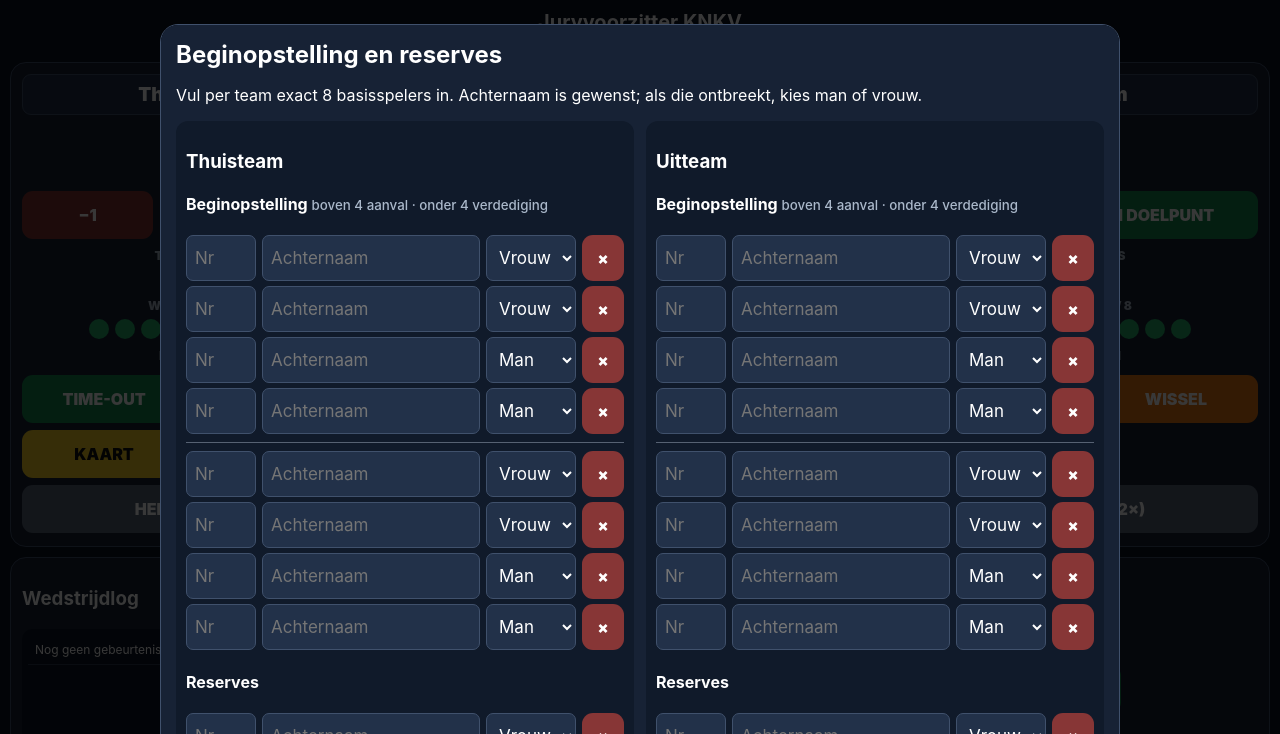
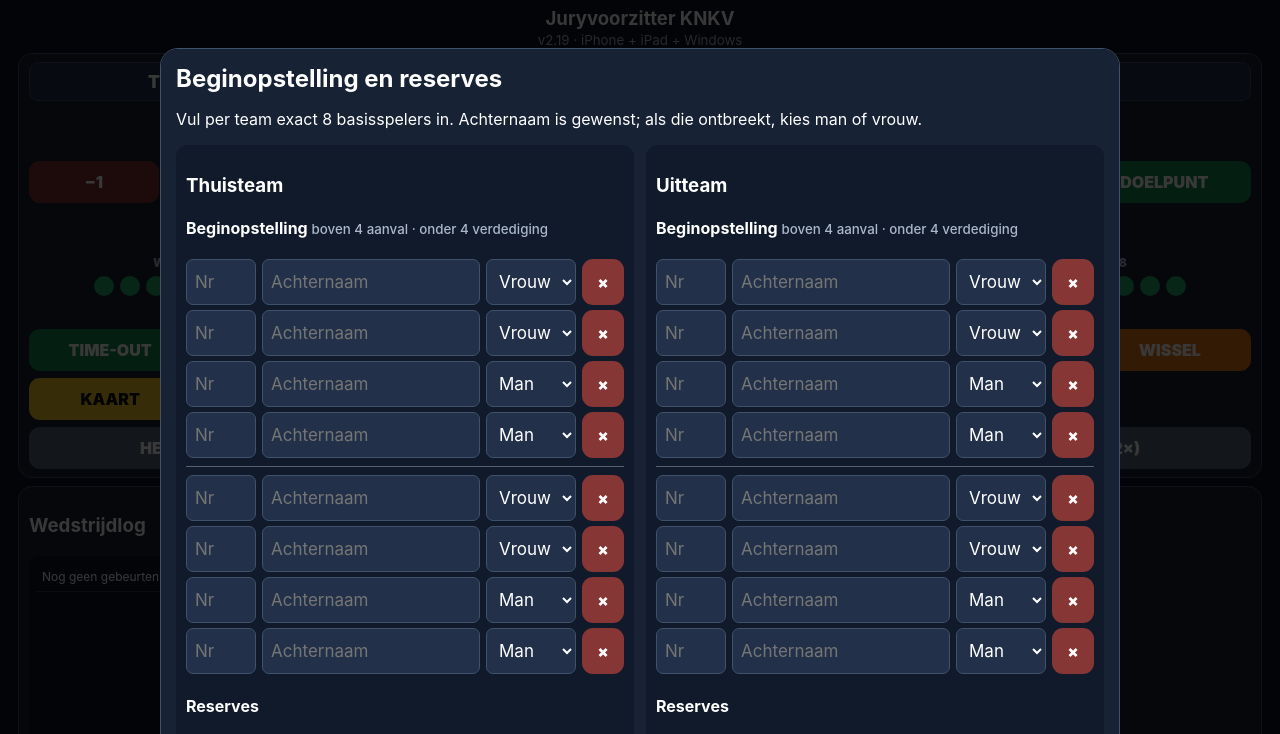
Before and after one commit to svdpadt/jury, a plain HTML site: page index.html in a window 1280 px wide. Shown: the top 734 px of the page. Drawn offline with Linux system fonts and the light colour scheme.

Commit message:
Add files via upload

```diff
--- a/index.html
+++ b/index.html
@@ -36,7 +36,47 @@
 .modal input,.modal select{min-height:46px;font-size:17px}
 button:focus-visible,input:focus-visible,select:focus-visible{outline:3px solid #ffd54a;outline-offset:2px}
 @media(max-width:600px){#cardModal .dialog-actions{grid-template-columns:1fr}#cardModal [data-close]{grid-column:auto}.dialog{max-height:92vh;overflow:auto}}
-.version-footer{text-align:center;color:var(--muted);font-size:12px;font-weight:800;padding:12px 6px max(12px,env(safe-area-inset-bottom))}@keyframes clockReminderBlink{0%,45%{opacity:1;color:var(--text)}50%,95%{opacity:.18;color:#ff4d4d}100%{opacity:1;color:var(--text)}}.clock.reminder-blink{animation:clockReminderBlink 1s steps(2,end) infinite}@media (prefers-reduced-motion:reduce){.clock.reminder-blink{animation:none;color:#ff4d4d}}</style></head><body><div class="app" id="app"><header class="header"><h1>Juryvoorzitter KNKV</h1><small>v2.18 · iPhone + iPad</small></header>
+.version-footer{text-align:center;color:var(--muted);font-size:12px;font-weight:800;padding:12px 6px max(12px,env(safe-area-inset-bottom))}@keyframes clockReminderBlink{0%,45%{opacity:1;color:var(--text)}50%,95%{opacity:.18;color:#ff4d4d}100%{opacity:1;color:var(--text)}}.clock.reminder-blink{animation:clockReminderBlink 1s steps(2,end) infinite}@media (prefers-reduced-motion:reduce){.clock.reminder-blink{animation:none;color:#ff4d4d}}
+/* v2.19: Windows-laptop optimalisatie */
+@media (min-width:1025px){
+  body{min-height:100vh}
+  .app{max-width:1600px;padding:12px 18px 8px}
+  .header{margin-bottom:7px}
+  .header h1{font-size:clamp(18px,1.45vw,24px)}
+  .grid{grid-template-columns:minmax(250px,1fr) minmax(430px,1.45fr) minmax(250px,1fr);gap:12px;align-items:start}
+  .card{padding:12px;border-radius:14px}
+  .team-name{font-size:clamp(17px,1.35vw,22px)}
+  .score{font-size:clamp(62px,5.3vw,92px)}
+  .clock{font-size:clamp(92px,8.1vw,138px)}
+  .start{width:min(72%,460px);min-height:68px;font-size:26px;margin:8px auto}
+  .controls{gap:7px;flex-wrap:wrap;justify-content:center}
+  .controls button{min-height:42px;padding:0 11px}
+  .controls #endPhase{flex:0 1 170px;width:170px}
+  .actions{gap:7px}
+  .lower{grid-template-columns:minmax(0,1.2fr) minmax(330px,.8fr);gap:12px;margin-top:12px}
+  .eventlog{max-height:28vh;overflow:auto}
+  .dialog{width:min(960px,90vw);max-height:88vh;overflow:auto}
+}
+@media (min-width:1025px) and (max-height:800px){
+  .app{padding-top:7px}
+  .header{margin-bottom:4px}
+  .card{padding:8px 10px}
+  .score{font-size:clamp(54px,4.7vw,76px)}
+  .clock{font-size:clamp(78px,7.2vw,112px)}
+  .start{min-height:56px;font-size:22px;margin:6px auto}
+  button{min-height:42px}
+  .label{margin-top:5px}
+  .lower{margin-top:8px;gap:8px}
+  .eventlog{max-height:22vh}
+}
+@media (min-width:1600px){
+  .app{max-width:1720px;padding-left:24px;padding-right:24px}
+  .grid{grid-template-columns:minmax(300px,1fr) minmax(520px,1.5fr) minmax(300px,1fr);gap:16px}
+  .card{padding:15px}
+  .lower{gap:16px}
+}
+
+</style></head><body><div class="app" id="app"><header class="header"><h1>Juryvoorzitter KNKV</h1><small>v2.19 · iPhone + iPad + Windows</small></header>
 <div class="grid">
 <section class="card team" data-team="home"><input id="homeName" class="team-name" value="Thuisteam"><div id="homeScore" class="score">0</div><div class="score-buttons"><button class="minus" data-score="home" data-d="-1">−1</button><button class="plus" data-score="home" data-d="1">+1 DOELPUNT</button></div><div class="label">TIME-OUTS</div><div id="homeTimeoutDots" class="dots"></div><div class="label">WISSELS <span id="homeSubText">0 / 8</span></div><div id="homeSubDots" class="dots"></div><div class="label">KAARTEN</div><div id="homeCardDots" class="dots"></div><div id="homeCardTimers" class="cardtimers"></div><div class="actions"><button class="timeout" data-timeout="home">TIME-OUT</button><button class="sub" data-sub="home">WISSEL</button><button class="cardbtn" data-card="home">KAART</button><button class="undo" data-undo="home">HERSTEL (2×)</button></div></section>
 <section class="card clockcard"><div id="phase" class="phase">1e helft</div><div id="breakBanner" class="breakbanner" hidden>RUST LOOPT · 09:00</div><div id="clock" class="clock">25:00</div><div id="elapsed" class="elapsed">Verstreken 00:00</div><div id="stoppage" class="stoppage">Stilstand 00:00</div><button id="start" class="start">START</button><div class="remotehint">START/STOP · spatie · Logitech pijltjes · rechtermuisknop</div><div class="controls"><button data-adjust="-10">−10 sec</button><button data-adjust="-1">−1 sec</button><button data-adjust="1">+1 sec</button><button data-adjust="10">+10 sec</button></div><div class="controls"><span>Speeltijd</span><input id="matchMinutes" type="number" min="1" max="99" value="25"><button id="confirmMinutes">BEVESTIG TIJD (2×)</button><button id="endPhase">EINDE TIJD (2×)</button></div></section>
@@ -52,7 +92,7 @@ button:focus-visible,input:focus-visible,select:focus-visible{outline:3px solid
 <div id="goldenModal" class="modal" hidden><div class="dialog"><h2>Golden goal</h2><p id="goldenText"></p><div class="dialog-actions"><button id="goldenYes" class="ok">JA · WINNAAR BEVESTIGEN</button><button id="goldenNo" class="danger">NEE · DOELPUNT HERSTELLEN</button></div></div></div>
 <div id="shootoutModal" class="modal" hidden><div class="dialog"><h2>Strafworpen · sudden death</h2><p>Per ronde neemt elk team één strafworp. Na een complete ronde eindigt de wedstrijd zodra de resultaten verschillen.</p><div class="shootgrid"><div><h3 id="shootHomeName"></h3><div id="shootHomeCount"></div><div class="shootbuttons"><button class="goal" data-shoot="home" data-result="goal">DOELPUNT</button><button class="miss" data-shoot="home" data-result="miss">MIS</button></div></div><div><h3 id="shootAwayName"></h3><div id="shootAwayCount"></div><div class="shootbuttons"><button class="goal" data-shoot="away" data-result="goal">DOELPUNT</button><button class="miss" data-shoot="away" data-result="miss">MIS</button></div></div></div></div></div>
 <div id="summaryModal" class="modal" hidden><div class="dialog"><h2>EINDE WEDSTRIJD</h2><div id="summaryMeta"></div><div class="summary-cols"><div class="roster" id="summaryHome"></div><div class="roster" id="summaryAway"></div></div><div class="dialog-actions"><button id="summaryDownload" class="ok">DOWNLOAD WEDSTRIJDGEGEVENS</button><button data-close="summaryModal" class="cancel">SLUITEN</button></div></div></div>
-<footer class="version-footer" aria-label="Appversie">Juryvoorzitter KNKV · versie 2.18</footer>
+<footer class="version-footer" aria-label="Appversie">Juryvoorzitter KNKV · versie 2.19</footer>
 <div class="modal" id="cardExpiredModal" hidden><div class="dialog"><h2>Kaarttijd verstreken</h2><p id="cardExpiredText"></p><div class="dialog-actions"><button id="cardExpiredOk" class="ok" type="button">OK</button></div></div></div>
 <script>
 (()=>{'use strict';const $=s=>document.querySelector(s),$$=s=>[...document.querySelectorAll(s)],STORE='juryvoorzitterKnkvV24';let timer=null,restTimer=null,stoppageTimer=null,startReminderTimer=null;function cancelStartReminder(){clearTimeout(startReminderTimer);startReminderTimer=null;$('#clock')?.classList.remove('reminder-blink')}function armStartReminder(){cancelStartReminder();if(st.running||st.inBreak||st.ended||st.remaining<=0||(!st.rosterReady&&!st.rosterSkipped))return;startReminderTimer=setTimeout(()=>{if(!st.running&&!st.inBreak&&!st.ended&&st.remaining>0)$('#clock').classList.add('reminder-blink')},5000)}const fresh=()=>({homeScore:0,awayScore:0,homeTimeouts:0,awayTimeouts:0,homeSubs:0,awaySubs:0,period:'1e helft',periodLength:1500,remaining:1500,elapsed:0,running:false,started:false,ended:false,inBreak:false,breakRunning:false,breakRemaining:540,stoppage:0,stoppageStart:null,events:[],cards:[],undo:{home:[],away:[]},roster:{home:{field:[],bench:[]},away:{field:[],bench:[]}},rosterReady:false,rosterSkipped:false,extensionCount:0,shootout:null,startAt:null,endAt:null,goldenWinner:null});let st=fresh(),subTeam='home',selectedOut=null,selectedIn=null;
--- a/service-worker.js
+++ b/service-worker.js
@@ -1 +1 @@
-const C='juryvoorzitter-knkv-v2-18';const A=['./','./index.html','./manifest.webmanifest','./icon-192.png','./icon-512.png'];self.addEventListener('install',e=>e.waitUntil(caches.open(C).then(c=>c.addAll(A)).then(()=>self.skipWaiting())));self.addEventListener('activate',e=>e.waitUntil(caches.keys().then(k=>Promise.all(k.filter(x=>x!==C).map(x=>caches.delete(x)))).then(()=>self.clients.claim())));self.addEventListener('fetch',e=>{if(e.request.method!=='GET')return;e.respondWith(fetch(e.request).then(r=>{if(r.ok&&new URL(e.request.url).origin===location.origin){const x=r.clone();caches.open(C).then(c=>c.put(e.request,x))}return r}).catch(()=>caches.match(e.request).then(r=>r||caches.match('./index.html'))))});
+const C='juryvoorzitter-knkv-v2-19';const A=['./','./index.html','./manifest.webmanifest','./icon-192.png','./icon-512.png'];self.addEventListener('install',e=>e.waitUntil(caches.open(C).then(c=>c.addAll(A)).then(()=>self.skipWaiting())));self.addEventListener('activate',e=>e.waitUntil(caches.keys().then(k=>Promise.all(k.filter(x=>x!==C).map(x=>caches.delete(x)))).then(()=>self.clients.claim())));self.addEventListener('fetch',e=>{if(e.request.method!=='GET')return;e.respondWith(fetch(e.request).then(r=>{if(r.ok&&new URL(e.request.url).origin===location.origin){const x=r.clone();caches.open(C).then(c=>c.put(e.request,x))}return r}).catch(()=>caches.match(e.request).then(r=>r||caches.match('./index.html'))))});
```
Also changed, not shown: 1 other file.
